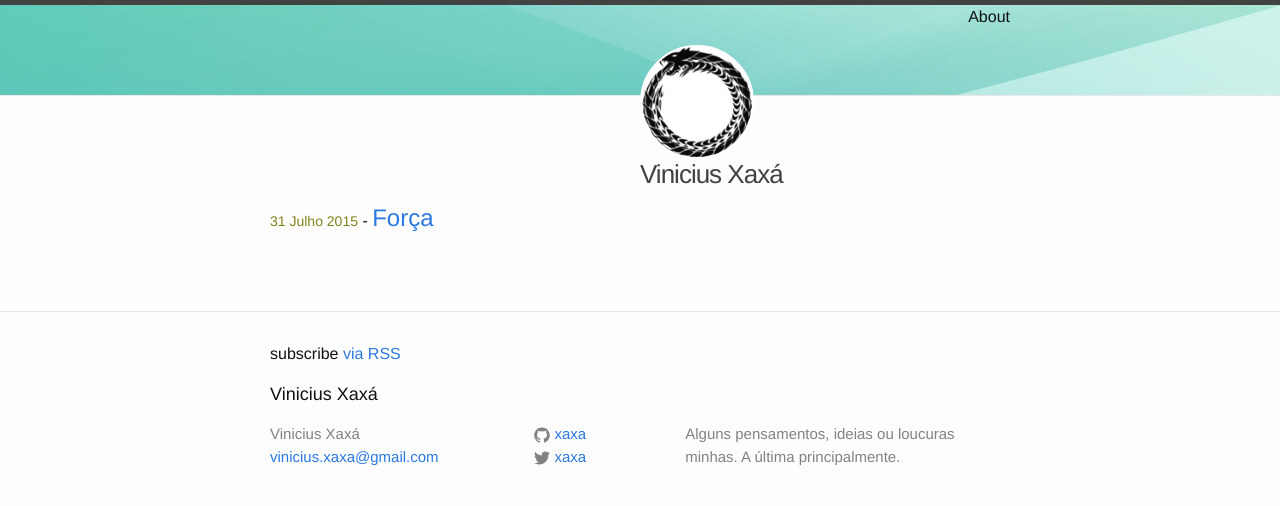
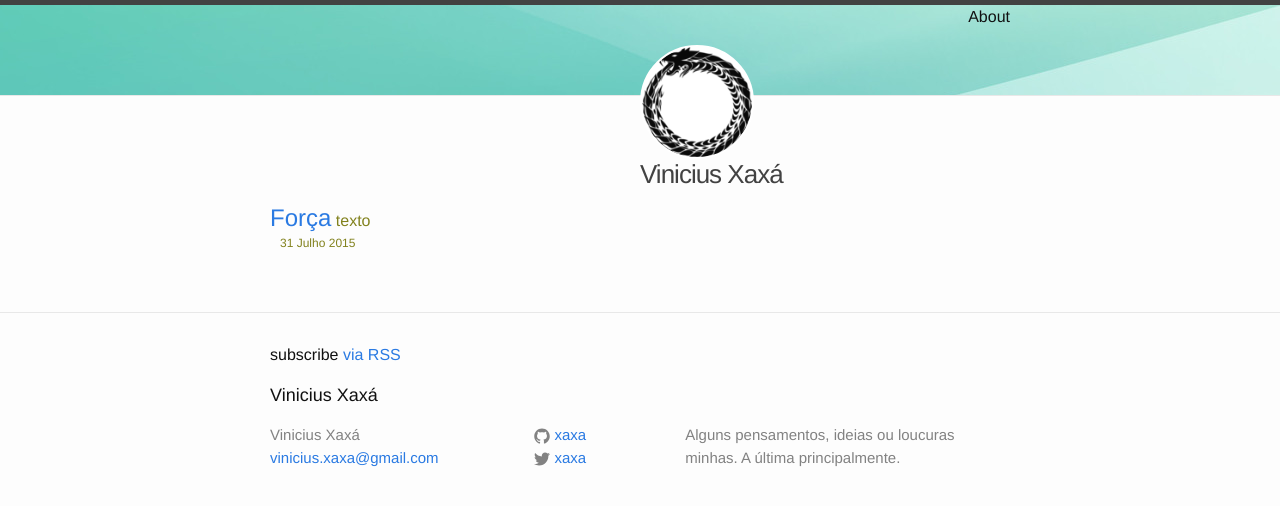
Before and after one commit to xaxa/xaxa.github.io, a Jekyll site: the page built from index.html, in a window 1280 px wide. Shown: the top 506 px of the page. Built offline with Jekyll 4.4.1, drawn with Linux system fonts in a browser that asks for light colours.

Commit message:
layout em dev

```diff
--- a/_sass/_layout.scss
+++ b/_sass/_layout.scss
@@ -206,11 +206,18 @@
 
     h2 {
         display: inline-block;
+        margin-bottom: 0;
     }
 
     span {
         display: inline-block;
         color: #82821E;
+    }
+
+    span.post-meta {
+        display: block;
+        font-size: 12px;
+        margin: -2px 0 0 10px;
     }
 }
 
--- a/index.html
+++ b/index.html
@@ -9,6 +9,10 @@ layout: custom
   <ul class="post-list">
     {% for post in site.posts %}
       <li>
+        <h2>
+          <a class="post-link" href="{{ post.url | prepend: site.baseurl }}">{{ post.title }}</a>
+        </h2>
+        <span>{{post.categories}}</span>
         <span class="post-meta">
           {% assign m = post.date | date: "%-m" %}
           {{ post.date | date: "%-d " }}
@@ -26,11 +30,8 @@ layout: custom
             {% when '11' %}Novembro
             {% when '12' %}Dezembro
           {% endcase %}
-          {{ post.date | date: "%Y" }}</span> -
-        <h2>
-          <a class="post-link" href="{{ post.url | prepend: site.baseurl }}">{{ post.title }}</a>
-        </h2>
-
+          {{ post.date | date: "%Y" }}
+        </span>
       </li>
     {% endfor %}
   </ul>
```
